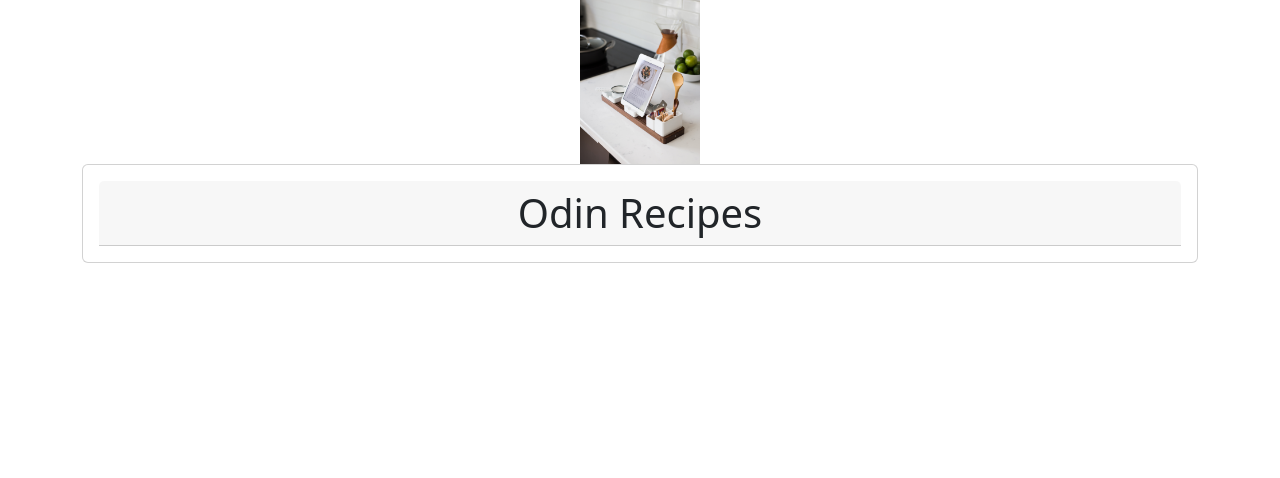
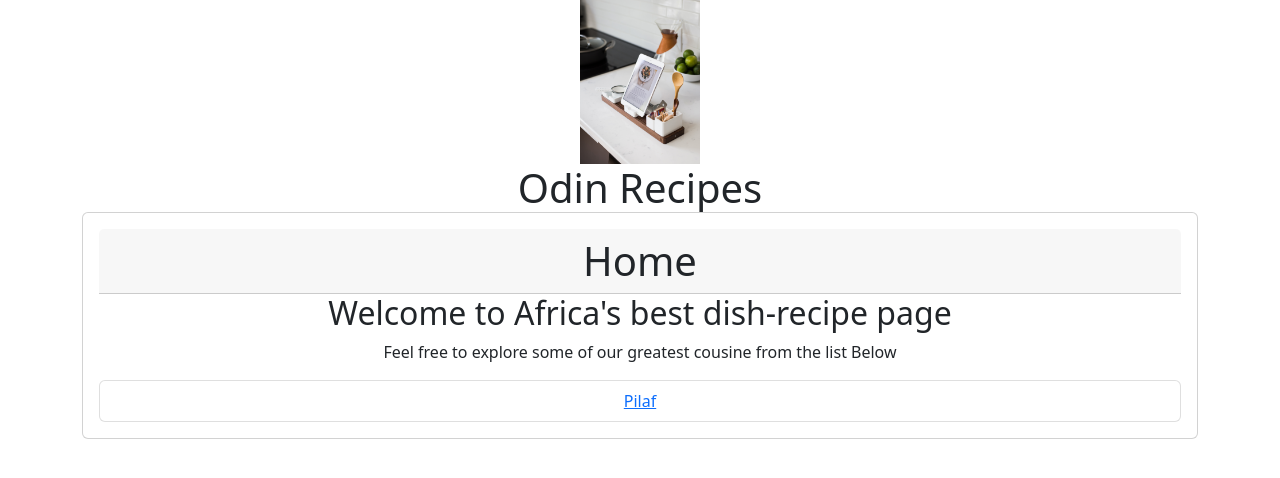
Before and after one commit to thetruejesse/odin-recipes, a plain HTML site: page index.html in a window 1280 px wide. Drawn offline with nearby package versions, Linux system fonts and the light colour scheme.

Commit message:
added a list from which you can select a recipe you want to see

```diff
--- a/index.html
+++ b/index.html
@@ -10,15 +10,21 @@
             <div class="row">
                 <header class="col-12 text-center">
                         <a href="index.html"><img src="jeff-sheldon-6MT4_Ut8a3Y-unsplash.jpg" class="img-fluid" width="120" length="120"></a>
+                        <h1 class="card-header">Odin Recipes</h1>
                 </header>
             </div>
             <div class="row">
                 <div class="col-12 text-center">
-
                     <div class="card">
                         <div class="card-body">
                             <!--<img src="oladimeji-odunsi-tUUmR82pq68-unsplash.jpg" alt="headerphoto" class="card-img-top">-->
-                            <h1 class="card-header">Odin Recipes</h1>
+                            <h1 class="card-header">Home</h1>
+                            <h2 class="card-text">Welcome to Africa's best dish-recipe page</h2>
+                            <p class="card-text">Feel free to explore some of our greatest cousine from the list Below</p>
+
+                            <ul class="list-group">
+                                <li class="list-group-item"><a href="pilaf.html">Pilaf</a></li>
+                            </ul>
                         </div>
                     </div>
                 </div>
```
